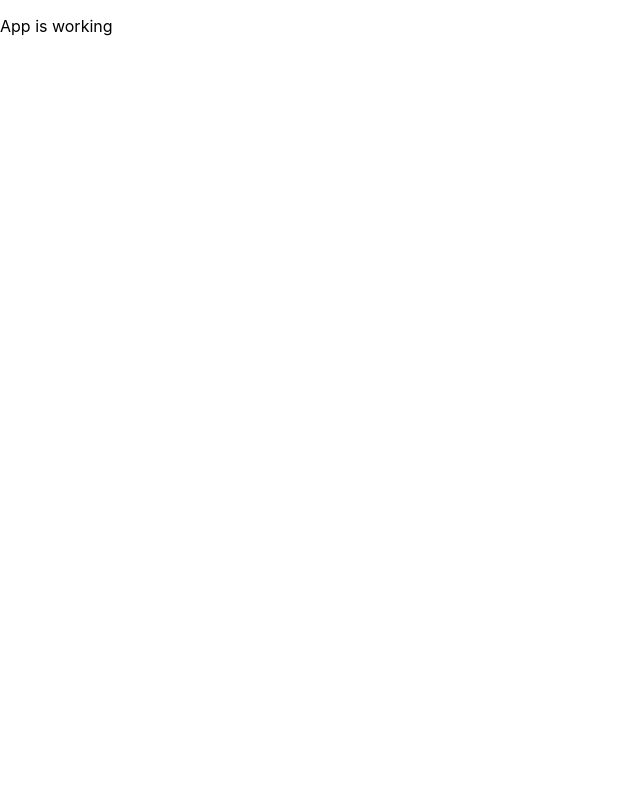
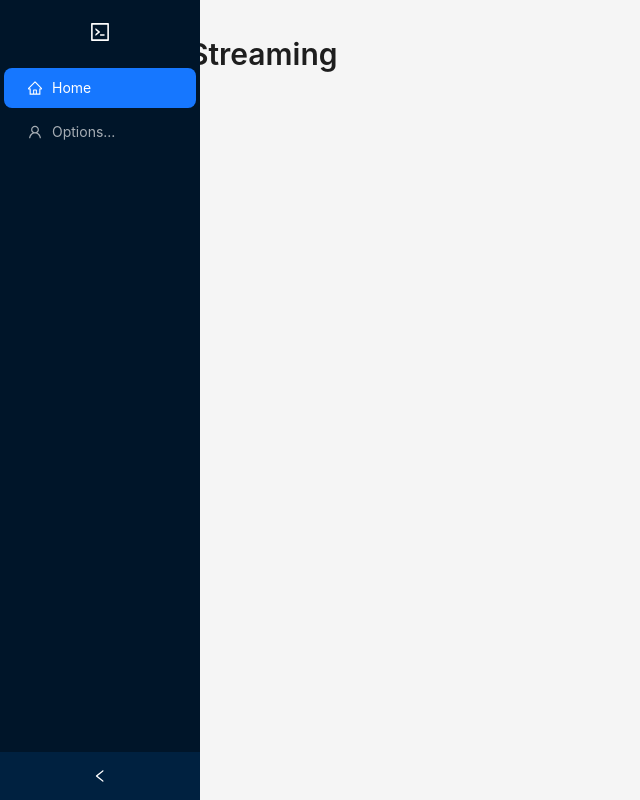
Before and after one commit to ar2653/medpod, a React (Create React App) app: page / in a window 1280 px wide. Shown: the whole page, without its empty margins (0-640 px from the left). Built offline with nearby package versions, Linux system fonts and the light colour scheme.

Commit message:
Added sidebar and logo to the app

```diff
--- a/package.json
+++ b/package.json
@@ -6,6 +6,7 @@
     "@testing-library/jest-dom": "^5.17.0",
     "@testing-library/react": "^13.4.0",
     "@testing-library/user-event": "^13.5.0",
+    "antd": "^5.20.6",
     "react": "^18.3.1",
     "react-dom": "^18.3.1",
     "react-scripts": "5.0.1",
--- a/src/App.js
+++ b/src/App.js
@@ -1,8 +1,12 @@
+import React from 'react';
+import { Layout } from 'antd';
+import Sidebar from './components/Sidebar/Sidebar.js';
+
 function App() {
   return (
-    <div className="App">
-      <p>App is working</p>
-    </div>
+    <Layout className="App">
+      <Sidebar />
+    </Layout>
   );
 }
 
--- /dev/null
+++ b/src/components/Sidebar/Sidebar.css
@@ -0,0 +1,44 @@
+/* Layout Styles */
+.layout-container {
+  display: flex;
+  height: 100vh;
+}
+
+.sider {
+  overflow: auto;
+  height: 100vh;
+  position: fixed;
+  inset-inline-start: 0;
+  top: 0;
+  bottom: 0;
+  scrollbar-width: thin;
+  background: #001529;
+}
+
+.logo-container {
+  display: flex;
+  align-items: center;
+  justify-content: center;
+  height: 64px;
+  background: #001529;
+  color: #fff;
+  font-size: 20px;
+  font-weight: bold;
+  padding: 16px;
+}
+
+.header {
+  padding: 0;
+  background: var(--color-bg-container);
+}
+
+.content {
+  margin: 0 16px;
+}
+
+.content-inner {
+  padding: 24px;
+  min-height: 360px;
+  background: var(--color-bg-container);
+  border-radius: var(--border-radius-lg);
+}
--- /dev/null
+++ b/src/components/Sidebar/Sidebar.js
@@ -0,0 +1,59 @@
+import React, { useState } from 'react';
+import {
+  HomeOutlined,
+  UserOutlined,
+  CodeOutlined,
+} from '@ant-design/icons';
+import { Layout, Menu, Typography } from 'antd';
+import './Sidebar.css';
+
+const { Header, Content, Sider } = Layout;
+const { Title } = Typography;
+
+function getItem(label, key, icon, children) {
+  return {
+    key,
+    icon,
+    children,
+    label,
+  };
+}
+
+const items = [
+  getItem('Home', '1', <HomeOutlined />),
+  getItem('Options...', '2', <UserOutlined />)
+];
+
+const Sidebar = () => {
+  const [collapsed, setCollapsed] = useState(false);
+
+  return (
+    <Layout className="layout-container">
+      <Sider
+        collapsible
+        collapsed={collapsed}
+        onCollapse={(value) => setCollapsed(value)}
+        className="sider"
+      >
+        <div className="logo-container">
+        <CodeOutlined/>
+        </div>
+        <Menu theme="dark" defaultSelectedKeys={['1']} mode="inline" items={items} />
+      </Sider>
+      <Layout>
+        <Header className="header">
+        <Title level={2} style={{ padding: '10px'}}>
+            Basic Audio Streaming
+        </Title>
+        </Header>
+        <Content className="content">
+          <div className="content-inner">
+            Content goes here
+          </div>
+        </Content>
+      </Layout>
+    </Layout>
+  );
+};
+
+export default Sidebar;
```
Also changed, not shown: 1 other file (tests, documents, lock files or other folders).
